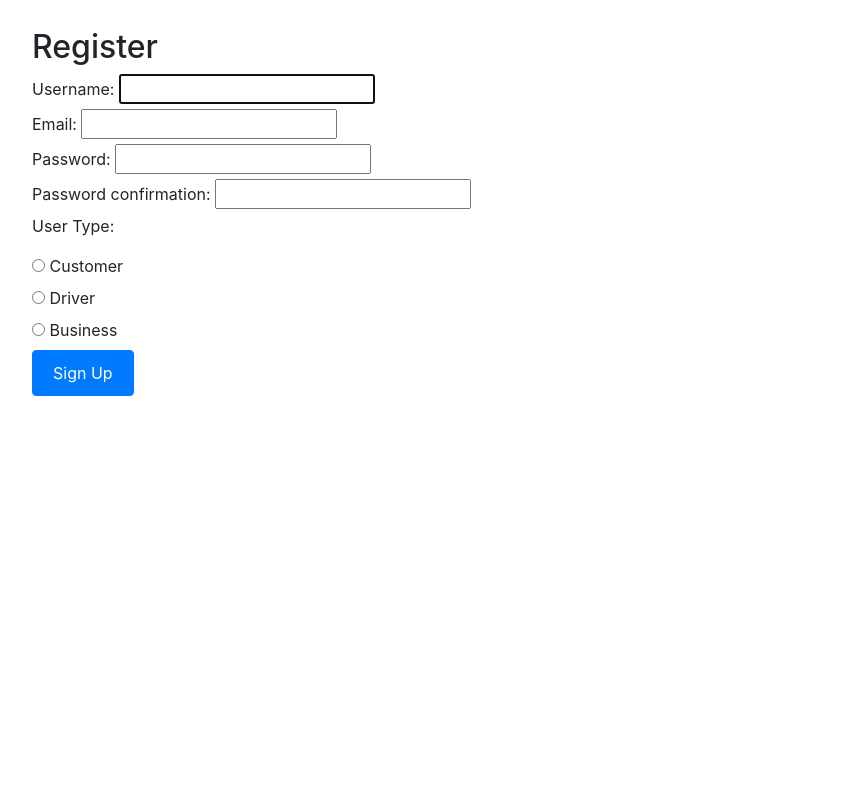
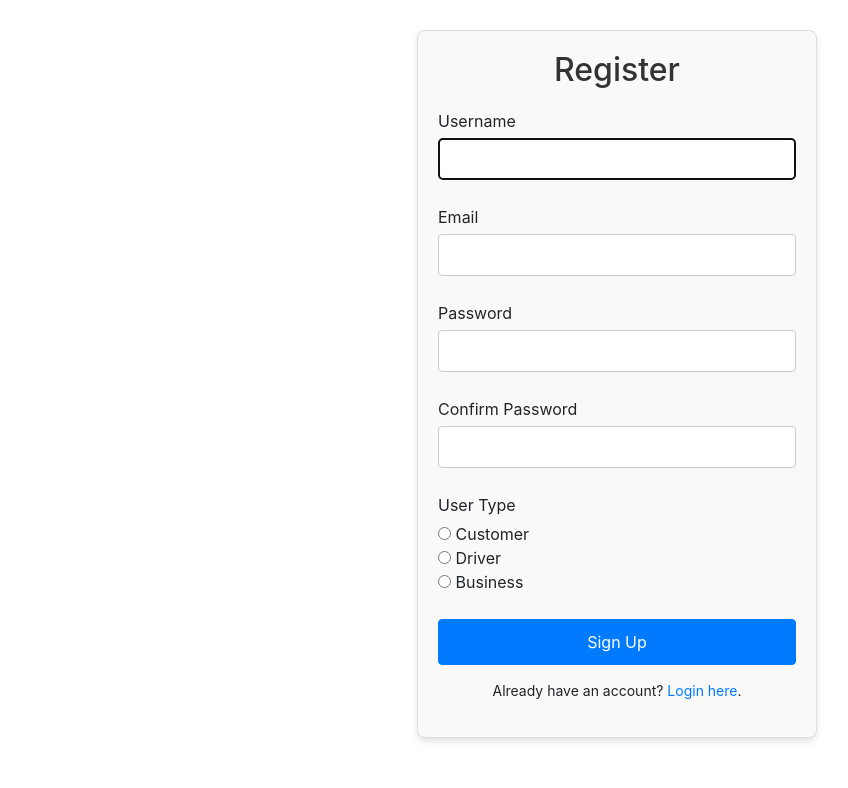
Before and after one commit to Isleden/ProjDevProject_LaundryDash_G6, a Django app: page /users/register in a window 1280 px wide. Shown: the part 356-1144 px from the top of the page, without its empty margins (23-871 px from the left). Before the commit the page ends 752 px from the top, so only its background shows below. Run offline with Django 5.2, Linux system fonts and the light colour scheme.

Commit message:
organized log in and register, kay gibalik nalang nako, taas kaayo ang katong isa, gubot na

```diff
--- a/IM_Project/laundry_Delivery/users/templates/users/register.html
+++ b/IM_Project/laundry_Delivery/users/templates/users/register.html
@@ -2,40 +2,111 @@
 {% block title %}Sign Up{% endblock %}
 
 {% block content %}
-<div class="container mt-5">
+<style>
+    .register-container {
+        max-width: 400px;
+        margin: 50px auto;
+        padding: 20px;
+        border: 1px solid #ddd;
+        border-radius: 8px;
+        background-color: #f9f9f9;
+        box-shadow: 0 4px 6px rgba(0, 0, 0, 0.1);
+    }
+
+    .register-container h2 {
+        text-align: center;
+        margin-bottom: 20px;
+        color: #333;
+    }
+
+    .register-container form {
+        display: flex;
+        flex-direction: column;
+    }
+
+    .register-container input[type="text"],
+    .register-container input[type="email"],
+    .register-container input[type="password"],
+    .register-container select {
+        width: 100%;
+        padding: 8px;
+        margin-bottom: 10px;
+        border: 1px solid #ccc;
+        border-radius: 4px;
+        box-sizing: border-box;
+    }
+
+    .register-container button {
+        margin-top: 10px;
+        padding: 10px;
+    }
+
+    .register-container p {
+        margin-top: 15px;
+        font-size: 14px;
+        text-align: center;
+    }
+
+    .register-container p a {
+        text-decoration: none;
+        color: #007bff;
+    }
+
+    .register-container p a:hover {
+        text-decoration: underline;
+    }
+
+    .register-container .form-group {
+        margin-bottom: 15px;
+    }
+
+    .register-container .form-group label {
+        display: block;
+        margin-bottom: 5px;
+    }
+</style>
+
+<div class="register-container">
     <h2>Register</h2>
     <form method="post" action="{% url 'users:register' %}">
         {% csrf_token %}
 
-        <!-- Render username field -->
-        {{ form.username.label_tag }}
-        {{ form.username }}<br>
-        {{ form.username.errors }}
+        <div class="form-group">
+            <label for="id_username">Username</label>
+            {{ form.username }}
+            {{ form.username.errors }}
+        </div>
 
-        <!-- Render email field -->
-        {{ form.email.label_tag }}
-        {{ form.email }}<br>
-        {{ form.email.errors }}
+        <div class="form-group">
+            <label for="id_email">Email</label>
+            {{ form.email }}
+            {{ form.email.errors }}
+        </div>
 
-        <!-- Render password fields -->
-        {{ form.password1.label_tag }}
-        {{ form.password1 }}<br>
-        {{ form.password1.errors }}
+        <div class="form-group">
+            <label for="id_password1">Password</label>
+            {{ form.password1 }}
+            {{ form.password1.errors }}
+        </div>
 
-        {{ form.password2.label_tag }}
-        {{ form.password2 }}<br>
-        {{ form.password2.errors }}
+        <div class="form-group">
+            <label for="id_password2">Confirm Password</label>
+            {{ form.password2 }}
+            {{ form.password2.errors }}
+        </div>
 
-        <!-- Render user type selection -->
-        <div>
-            <p>User Type:</p>
+        <div class="form-group">
+            <label>User Type</label>
             {{ form.user_type.errors }}
             {% for choice in form.user_type %}
-                <label>{{ choice.tag }} {{ choice.choice_label }}</label><br>
+                <div>
+                    {{ choice.tag }} {{ choice.choice_label }}
+                </div>
             {% endfor %}
         </div>
 
         <button type="submit" class="btn btn-primary">Sign Up</button>
     </form>
+    <p>Already have an account? <a href="{% url 'users:login' %}">Login here</a>.</p>
 </div>
 {% endblock %}
```
Also changed, not shown: IM_Project/laundry_Delivery/users/templates/users/login.html (+44 -2 lines), IM_Project/laundry_Delivery/db.sqlite3, IM_Project/laundry_Delivery/media/business_logos/462136142_122164124072124724_8900347175092608114_n.jpg (added).
